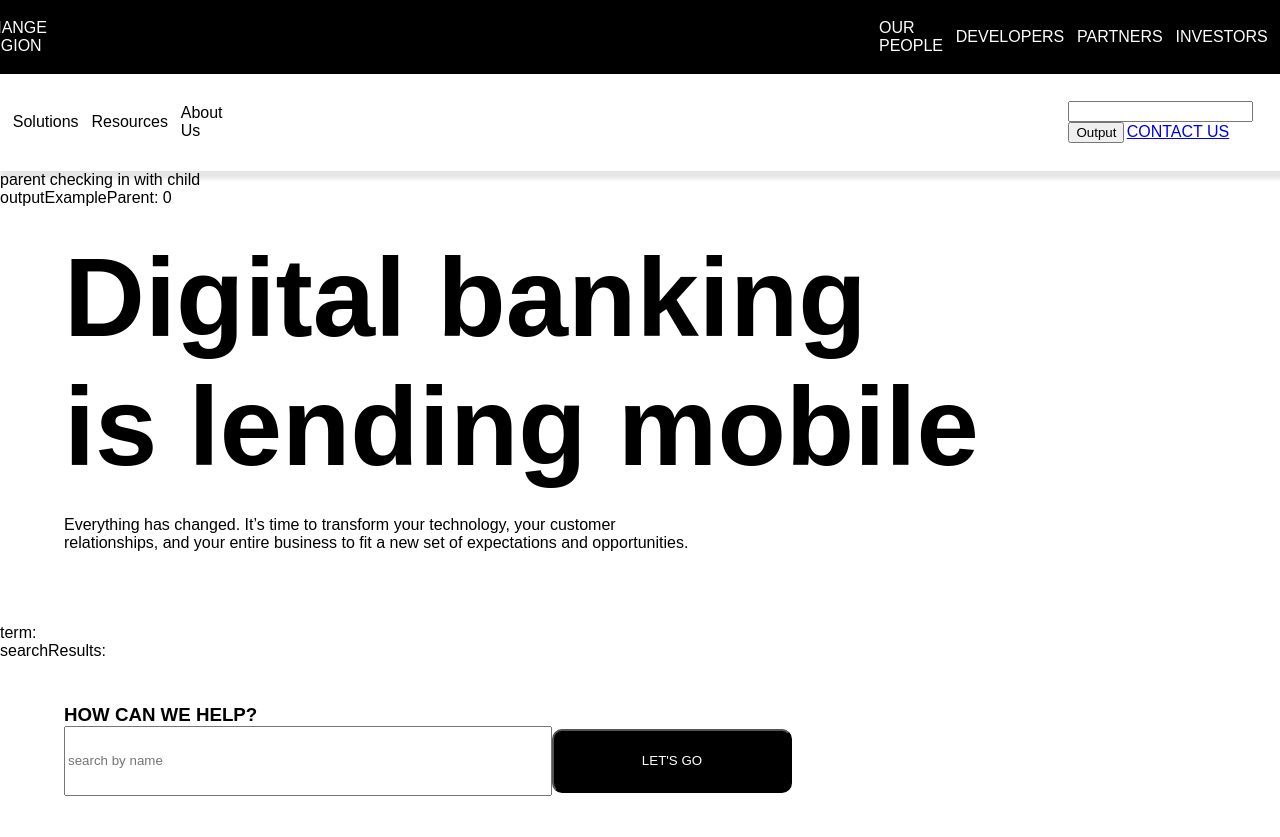
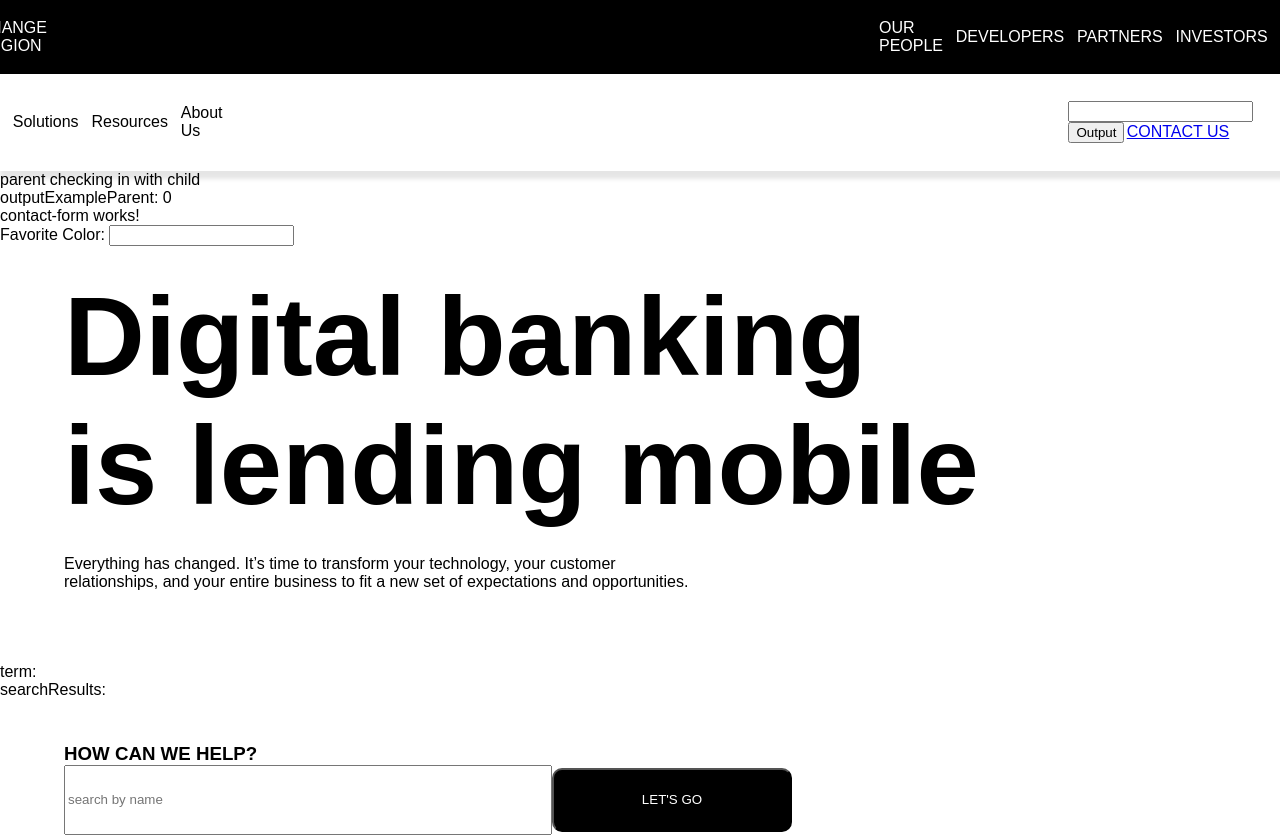
Before and after one commit to d0uble0deven/q2-mock-up-angular, an Angular app in the folder Desktop_Folder/angular_projects/q2-mock-up-angular/: page /contact in a window 1280 px wide. Shown: the top 837 px of the page. Built offline with nearby package versions, Linux system fonts and the light colour scheme; no server answers.

Commit message:
implemented a template-driven form

```diff
--- a/Desktop_Folder/angular_projects/q2-mock-up-angular/src/app/app.module.ts
+++ b/Desktop_Folder/angular_projects/q2-mock-up-angular/src/app/app.module.ts
@@ -1,5 +1,6 @@
 import { BrowserModule } from '@angular/platform-browser';
 import { NgModule } from '@angular/core';
+import { FormsModule } from '@angular/forms'
 
 import { AppRoutingModule } from './app-routing.module';
 import { AppComponent } from './app.component';
@@ -18,6 +19,7 @@ import { ContactFormComponent } from './contact-form/contact-form.component'
   imports: [
     BrowserModule,
     HttpClientModule,
+    FormsModule,
     AppRoutingModule
   ],
   providers: [],
--- a/Desktop_Folder/angular_projects/q2-mock-up-angular/src/app/contact-form/contact-form.component.html
+++ b/Desktop_Folder/angular_projects/q2-mock-up-angular/src/app/contact-form/contact-form.component.html
@@ -1 +1,3 @@
 <p>contact-form works!</p>
+Favorite Color: {{favoriteColor}}
+<input type="text" [(ngModel)]="favoriteColor">
--- a/Desktop_Folder/angular_projects/q2-mock-up-angular/src/app/contact-form/contact-form.component.ts
+++ b/Desktop_Folder/angular_projects/q2-mock-up-angular/src/app/contact-form/contact-form.component.ts
@@ -7,6 +7,8 @@ import { Component, OnInit } from '@angular/core';
 })
 export class ContactFormComponent implements OnInit {
 
+  favoriteColor = ''
+
   constructor() { }
 
   ngOnInit(): void {
--- a/Desktop_Folder/angular_projects/q2-mock-up-angular/src/app/maincard/maincard.component.html
+++ b/Desktop_Folder/angular_projects/q2-mock-up-angular/src/app/maincard/maincard.component.html
@@ -1,4 +1,5 @@
 <main>
+    <app-contact-form></app-contact-form>
     <h1>Digital banking <div>is lending mobile</div>
     </h1>
     <div>Everything has changed. It’s time to transform your technology, your customer
```
